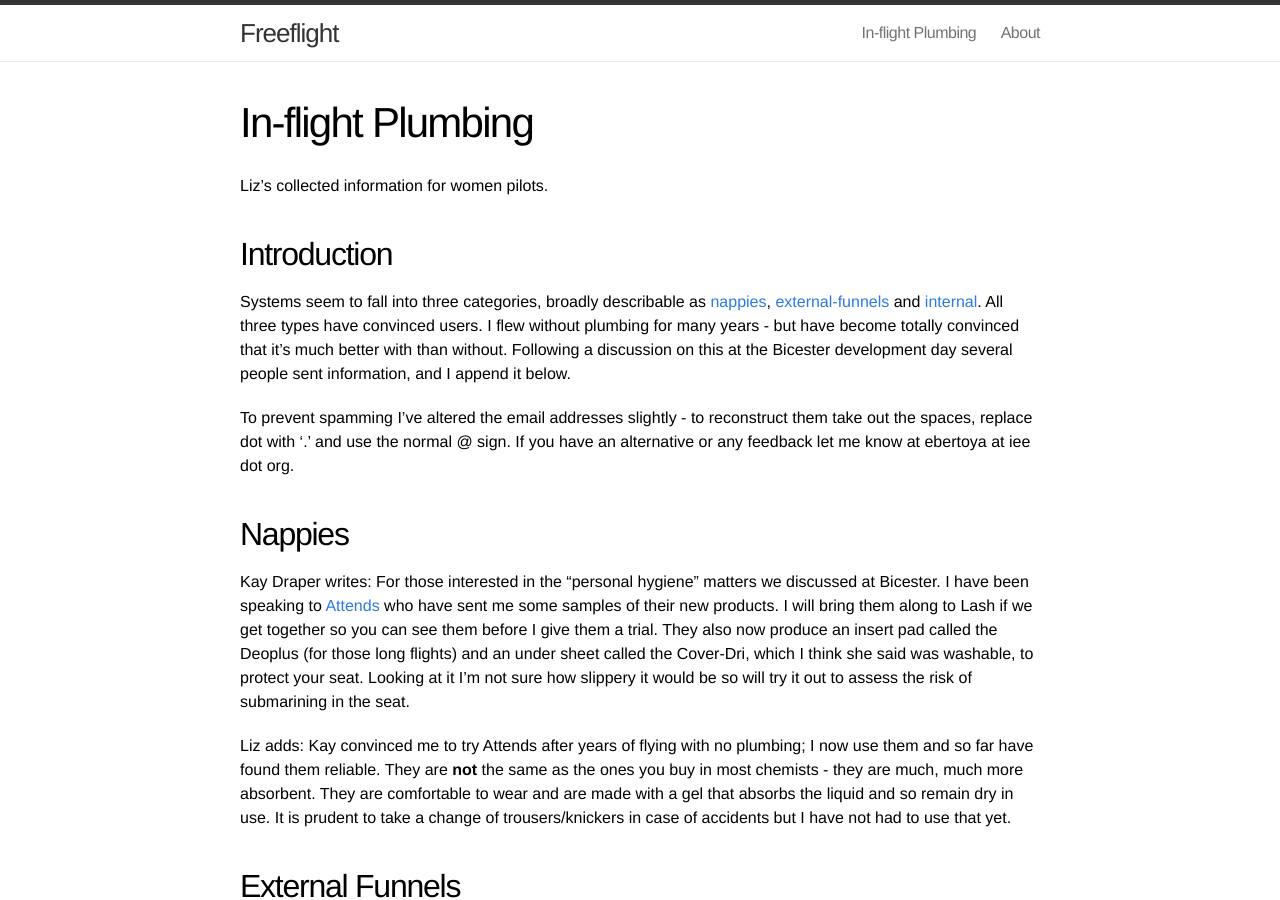
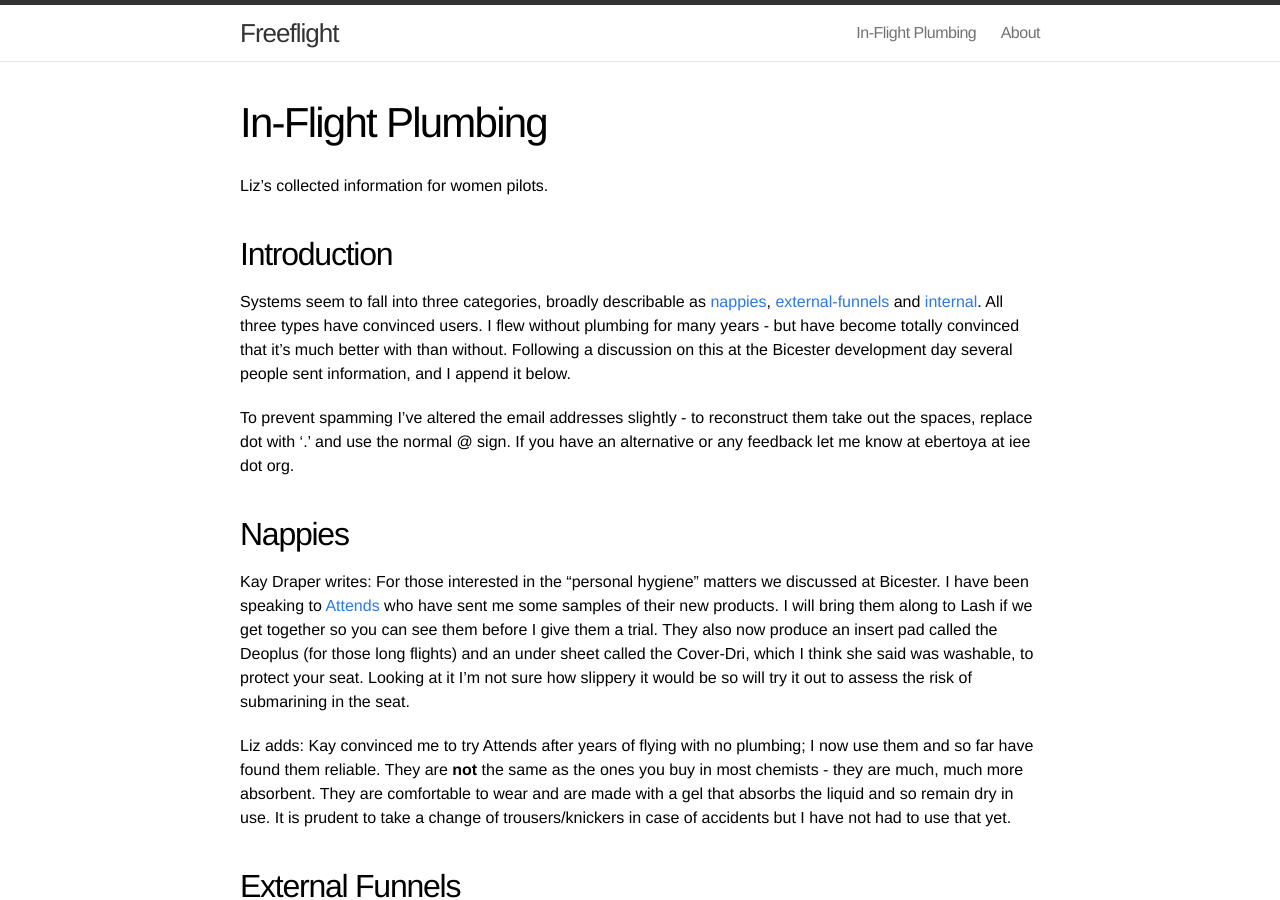
Before and after one commit to ahsparrow/ahsparrow.github.io, a Jekyll site: the page built from 2-plumbing.md, in a window 1280 px wide and 900 px high. Built offline with Jekyll 4.4.1, drawn with Linux system fonts in a browser that asks for light colours.

Commit message:
Correct typo

```diff
--- a/2-plumbing.md
+++ b/2-plumbing.md
@@ -1,6 +1,6 @@
 ---
 layout: page
-title: In-flight Plumbing
+title: In-Flight Plumbing
 permalink: /plumbing/
 ---
 
```
